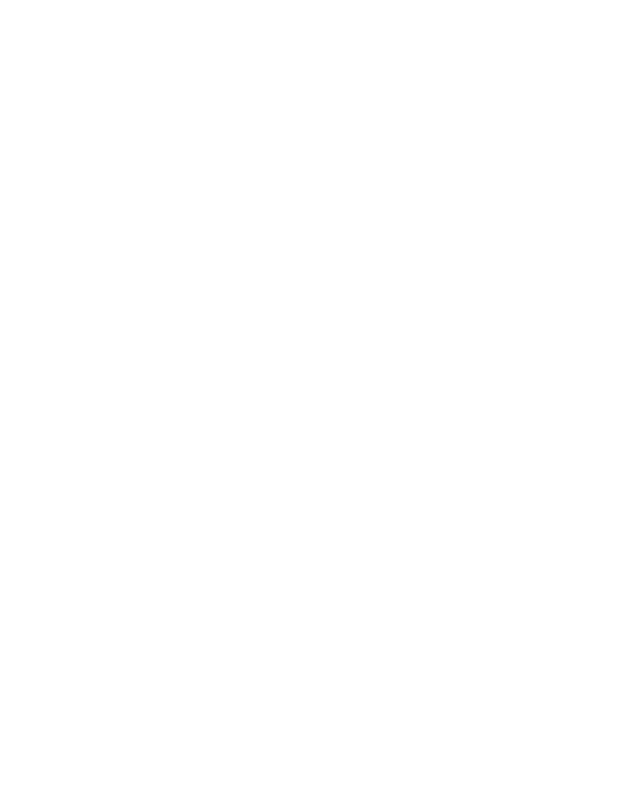
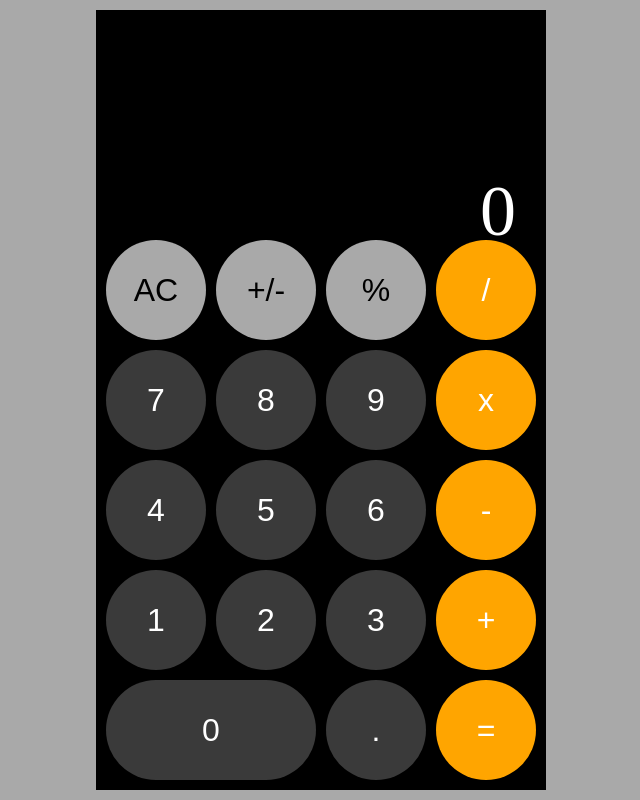
Before and after one commit to hfrazee01/odin-calculator, a plain HTML site: page index.html in a window 1280 px wide. Shown: the whole page, without its empty margins (319-959 px from the left). Drawn offline with Linux system fonts and the light colour scheme.

Commit message:
Added calculator UI

```diff
--- a/index.html
+++ b/index.html
@@ -7,6 +7,29 @@
         <link rel="stylesheet" href="style.css">
     </head>
     <body>
+        <div class="container">
+            <div class="display">0</div>
+
+            <button type="button" class="modifier">AC</button>
+            <button type="button" class="modifier">+/-</button>
+            <button type="button" class="modifier">%</button>
+            <button type="button" class="operator">/</button>
+            <button type="button" class="operand">7</button>
+            <button type="button" class="operand">8</button>
+            <button type="button" class="operand">9</button>
+            <button type="button" class="operator">x</button>
+            <button type="button" class="operand">4</button>
+            <button type="button" class="operand">5</button>
+            <button type="button" class="operand">6</button>
+            <button type="button" class="operator">-</button>
+            <button type="button" class="operand">1</button>
+            <button type="button" class="operand">2</button>
+            <button type="button" class="operand">3</button>
+            <button type="button" class="operator">+</button>
+            <button type="button" class="operand" id="zero">0</button>
+            <button type="button" class="operand" id="decimal">.</button>
+            <button type="button" class="operator">=</button>
+        </div>
 
         <script src="script.js" async defer></script>
     </body>
--- a/style.css
+++ b/style.css
@@ -0,0 +1,57 @@
+* {
+    margin: 0;
+    padding: 0;
+    text-align: center;
+}
+
+body {
+    background-color: darkgray;
+    display: flex;
+    justify-content: center;
+    align-items: center;
+}
+
+.container {
+    height: 95vh;
+    padding: 10px;
+    margin: 10px;
+    background-color: black;
+    display: grid;
+    grid-template-columns: repeat(4, 100px);
+    grid-template-rows: minmax(100px, auto) repeat(5, 100px);
+    gap: 10px;
+}
+
+.display {
+    grid-column: 1 / -1;
+    color: white;
+    font-size: 72px;
+    text-align: right;
+    margin-top: 150px;
+    margin-right: 20px;
+}
+
+#zero {
+    grid-column: 1 / -3;
+    border-radius: 50px;
+}
+
+button {
+    border-radius: 50%;
+    font-size: 32px;
+    border: none;
+}
+
+.operand {
+    background-color: rgb(58, 58, 58);
+    color: white;
+}
+
+.operator {
+    background-color: orange;
+    color: white;
+}
+
+.modifier {
+    background-color: darkgray;
+}
```
